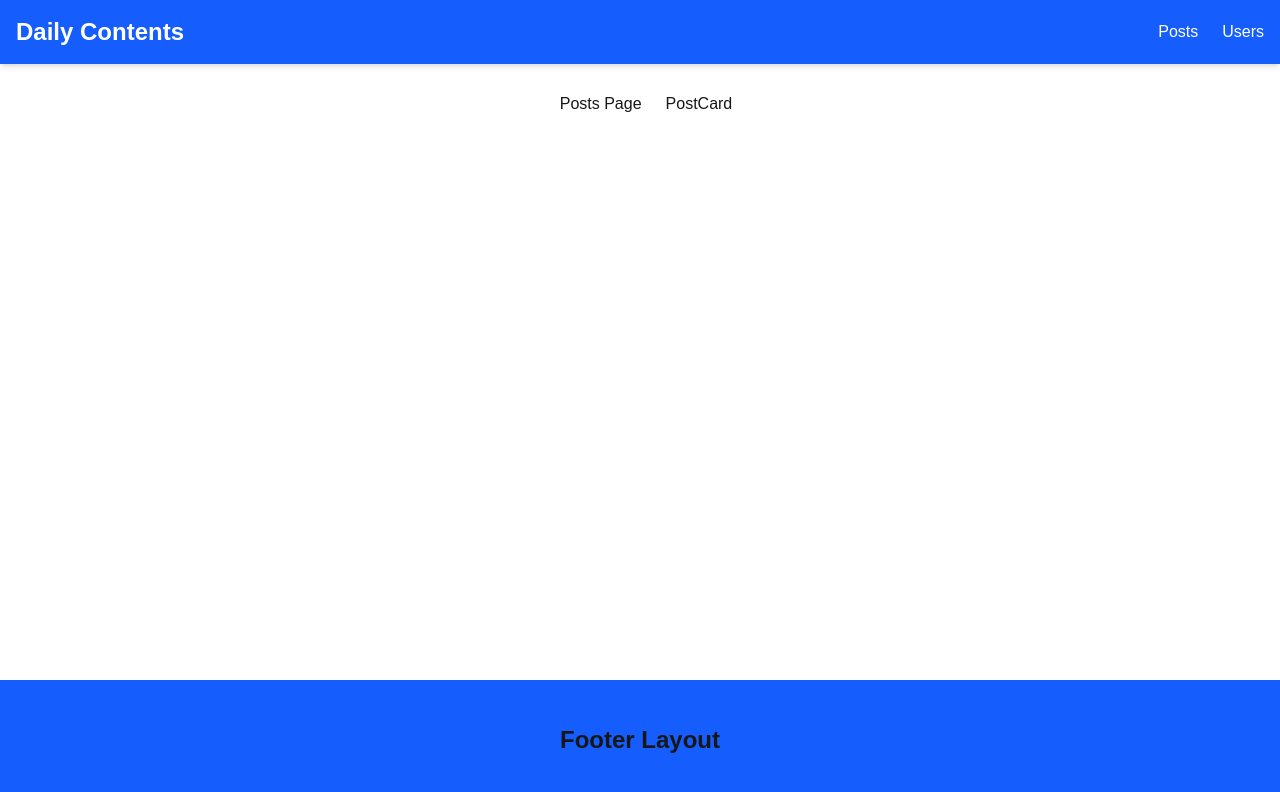
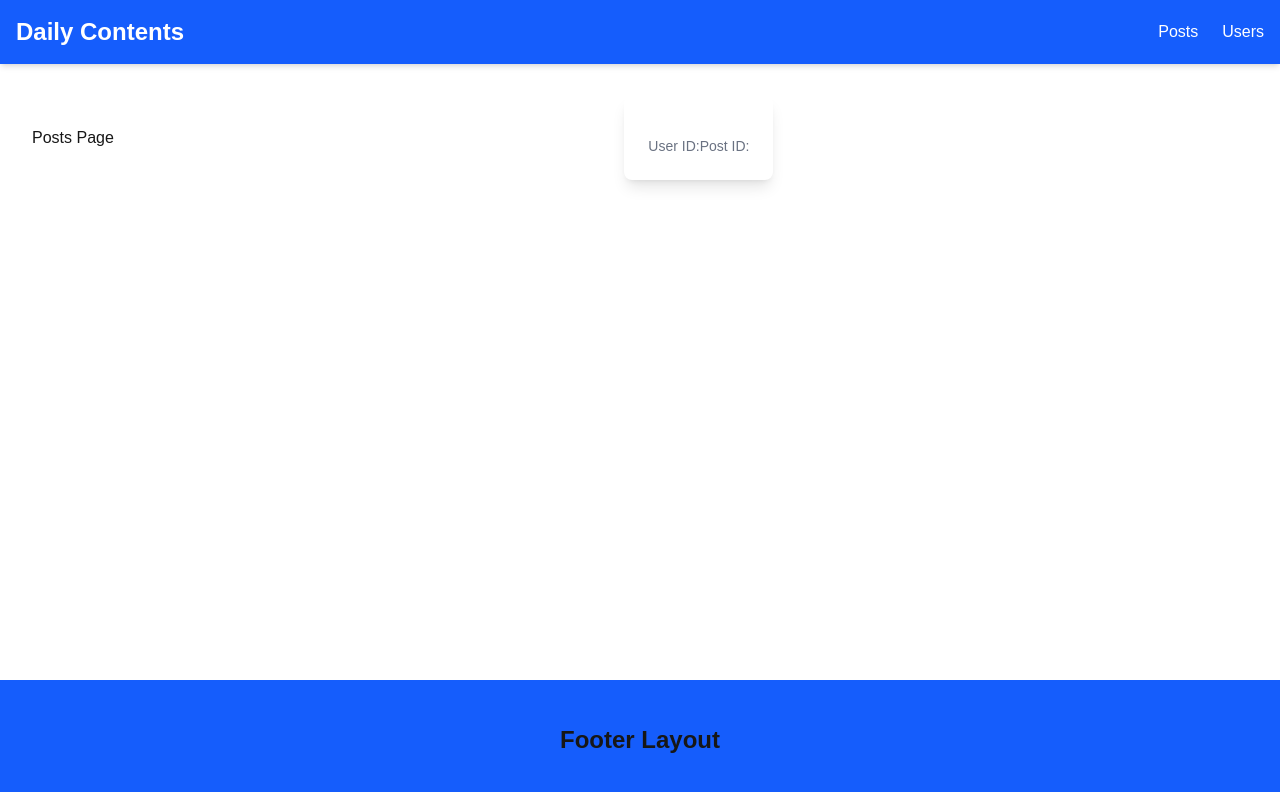
Before and after one commit to Nonijay/alx-project-0x01-setup, a Next.js app in the folder alx-project-0x01/: page /posts in a window 1280 px wide. Shown: the top 792 px of the page. Built offline with nearby package versions, Linux system fonts and the light colour scheme.

Commit message:
update task

```diff
--- a/alx-project-0x01/components/common/PostCard.tsx
+++ b/alx-project-0x01/components/common/PostCard.tsx
@@ -1,9 +1,24 @@
 import React from "react";
+import { PostProps } from "@/interfaces";
 
-const PostCard: React.FC = () => {
+const PostCard: React.FC<PostProps> = ({ title, body, userId, id }) => {
     return (
-        <h1>PostCard</h1>
-    )
-}
+        <div className="max-w-xl mx-auto my-6 p-6 bg-white rounded-lg shadow-lg hover:shadow-x1 transition-shadow duration-300">
+            <div className="mb-4">
+                <h2 className="text-2x1 font-semibold text-gray-800">
+                    {title}
+                </h2>
+            </div>
+            <p className="text-gray-600">
+                {body}
+            </p>
+            <div className="mt-4 flex items-center justify-between text-sm text-gray-500">
+                <span>User ID: {userId}</span>
+                <span>Post ID: {id}</span>
+            </div>
+        </div>
+
+    );
+};
 
 export default PostCard
```
Also changed, not shown: alx-project-0x01/interfaces/index.ts (+7 -0 lines).
